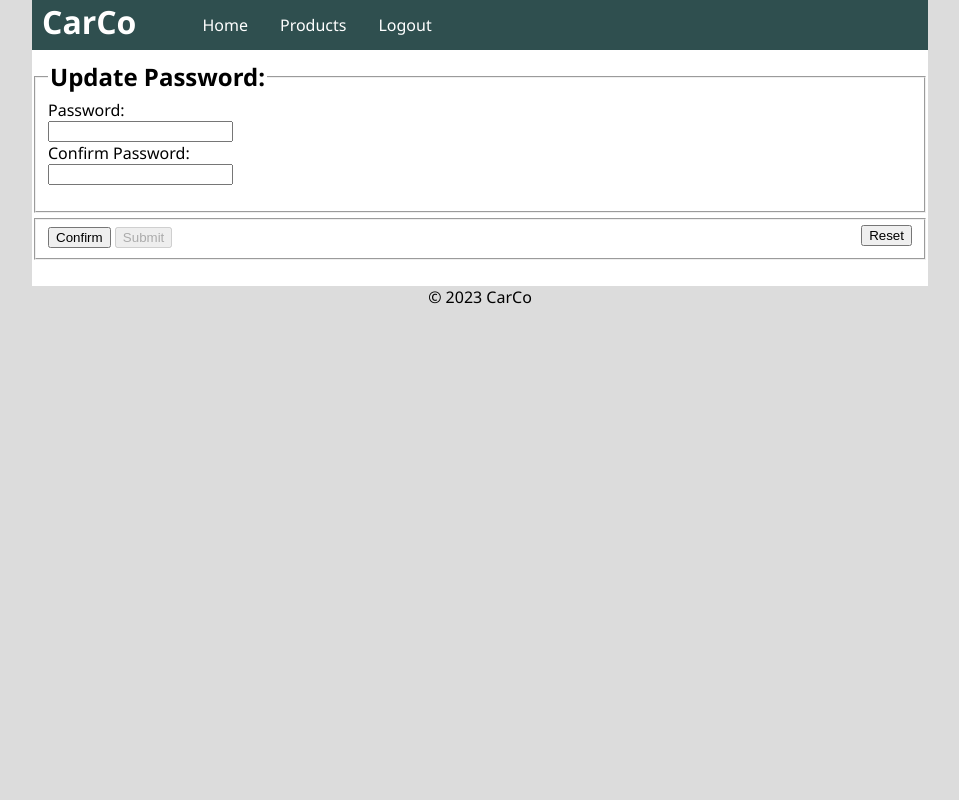
After one commit to TotalDwarf03/CarCo, a PHP site: page /updatepassword.php in a window 1280 px wide. The commit adds this page. Shown: the whole page, without its empty margins (160-1119 px from the left). Run offline with PHP 8.4, Linux system fonts and the light colour scheme; the visitor is signed in with stand-in values (Sample User, id 1).

Commit message:
password change added

```diff
--- /dev/null
+++ b/updatepassword.php
@@ -0,0 +1,109 @@
+<?php
+    session_start();
+
+    include('Scripts/DBConnect.php');
+
+    if(isset($_SESSION['UserID'])){
+        // If Logged in
+
+        if($_SERVER['REQUEST_METHOD'] == "POST"){
+            // If Post
+
+            $message;
+
+            // Get Session and Posted Variables
+            $UserID = $_SESSION['UserID'];
+
+            $Password = $_POST['Password'];
+            $ConfirmPassword = $_POST['ConfirmPassword'];
+
+            if($Password == $ConfirmPassword){
+                // Encrypt Password
+                $Password = password_hash($Password, PASSWORD_BCRYPT);
+
+                if($_SESSION['UserType'] == 'Staff'){
+                    // If Staff
+                    $sql = "UPDATE tblStaff s
+                            SET s.Password = '$Password'
+                            WHERE s.StaffID = $UserID
+                            LIMIT 1";
+
+                    mysqli_query($db, $sql);
+                    $message = "Password Updated.";
+                }
+                else {
+                    // If Customer
+                    $sql = "UPDATE tblCustomerLogin cl
+                            SET cl.Password = '$Password'
+                            WHERE cl.CustomerLoginID = $UserID
+                            LIMIT 1";
+
+                    mysqli_query($db, $sql);
+                    $message = "Password Updated.";
+                }
+
+                header("location: index.php?UploadStatus=$message");
+            }
+            else{
+                $message = "Error: Passwords do not match.";
+                header("location: updatepassword.php?UploadStatus=$message");
+            }
+        }
+    }
+    else {
+        header("location: index.php");
+    }
+?>
+
+<script>
+    function ConfirmChanges(){
+        document.getElementById("submit").disabled = false;
+        document.getElementById("Confirm").disabled = true;
+    }
+
+    function UnConfirmChanges(){
+        document.getElementById("submit").disabled = true;
+        document.getElementById("Confirm").disabled = false;
+    }
+</script>
+
+<!DOCTYPE html>
+<html lang="en">
+<head>
+    <meta charset="UTF-8">
+    <meta name="viewport" content="width=device-width, initial-scale=1.0">
+    <link rel="stylesheet" type="text/css" media="all" href="css/style.css">
+    <title>CarCo - Update Password</title>
+</head>
+<body class="CentrePage">
+    <?php include("Widgets/navigation.php") ?>
+
+    <main class="content">
+        <form id="PasswordResetForm" action="updatepassword.php" method="post">
+            <fieldset class="inputs">
+                <legend><h2>Update Password:</h2></legend>
+
+                <!-- Password -->
+                <label for="Password">Password: </label>
+                <input type="password" id="Password" name="Password" required>
+                <!-- Confirm Password -->
+                <label for="ConfirmPassword">Confirm Password: </label>
+                <input type="password" id="ConfirmPassword" name="ConfirmPassword" required>
+
+                <!-- Error / Success Message -->
+                <p <?php echo(str_contains($_GET['UploadStatus'] ?? "", "Error") ? "class='error'" : "class='message'"); ?>><?php echo($_GET['UploadStatus'] ?? '') ?></p>
+            </fieldset>
+            <fieldset>
+                <!-- confirm -->
+                <input type="button" id="Confirm" name="Confirm" value="Confirm" onclick="ConfirmChanges()">
+                <!-- Submit -->
+                <input type="submit" id="submit" name="submit" value="Submit" disabled>
+                <!-- reset -->
+                <input type="reset" id="reset" name="reset" value="Reset" onclick="UnConfirmChanges()" style="float: right;">
+            </fieldset>
+        </form>
+    </main>
+
+    <?php include("Widgets/footer.php") ?>
+</body>
+</html>
```
Also changed, not shown: index.php (+11 -4 lines), updatestaffimage.php (+7 -0 lines).
